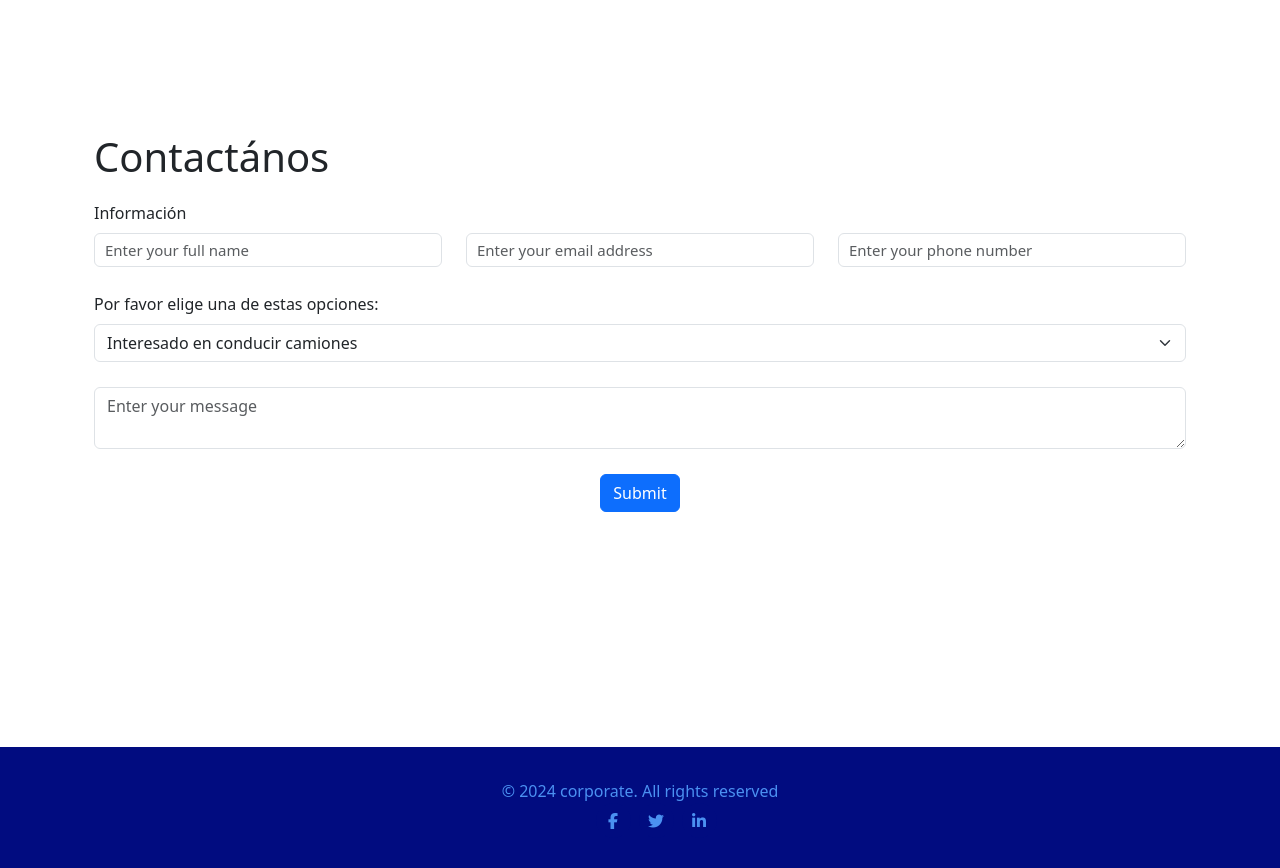
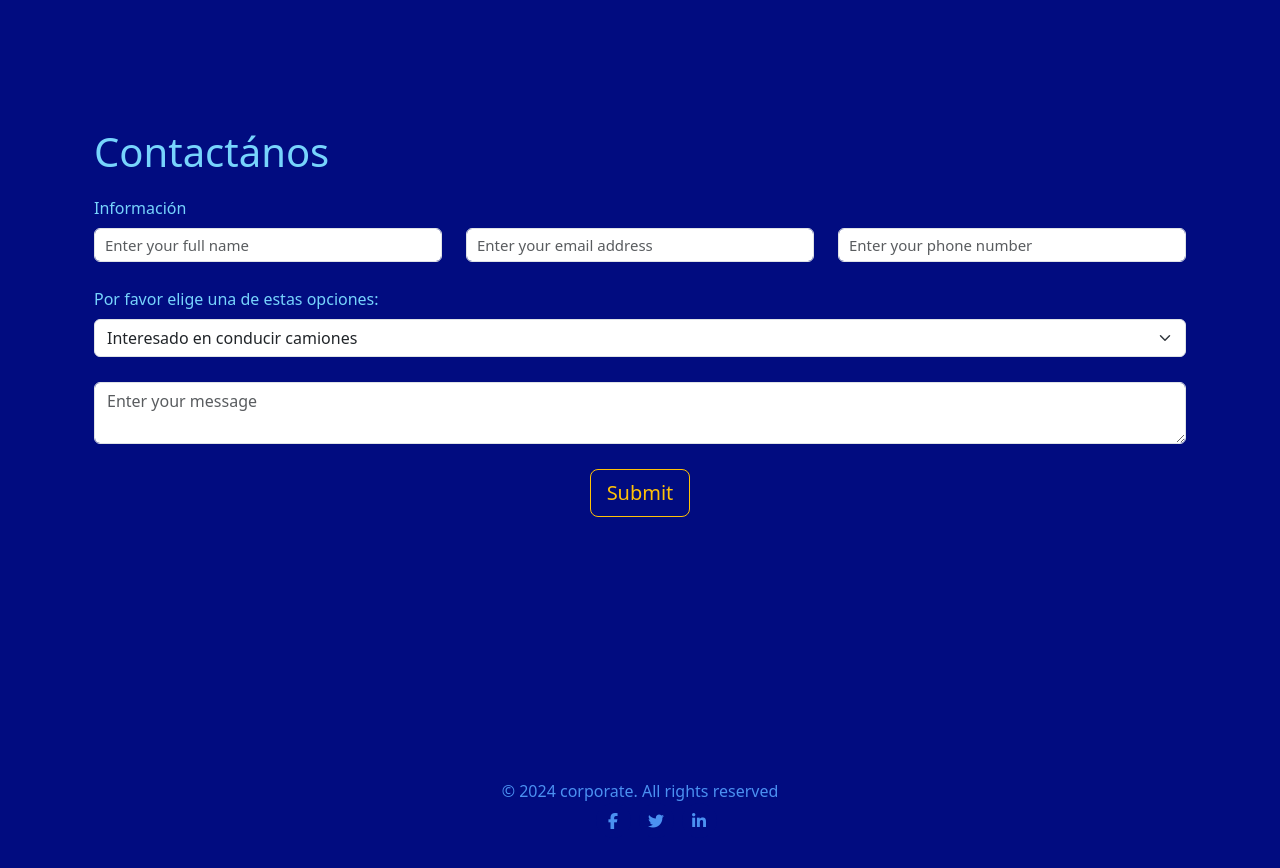
Before and after one commit to catalina-acosta/talentcol, a React (Create React App) app: page / in a window 1280 px wide. Shown: the part 2060-2928 px from the top of the page. Built offline with nearby package versions, Linux system fonts and the light colour scheme.

Commit message:
new form styling in place

```diff
--- a/src/App.css
+++ b/src/App.css
@@ -8,7 +8,7 @@
   --accent-color: #4B91F1;
 }
 
-html {
+html, main {
   background-color: var(--background-color);
 }
 
--- a/src/components/Contact.js
+++ b/src/components/Contact.js
@@ -38,7 +38,7 @@ function Contact() {
           </Col>
         </Row>
         <div className='btn-holder'>
-          <Button type='submit'>Submit</Button>
+          <Button variant="outline-warning" type='submit' size="lg" >Submit</Button>
         </div>
       </Form>
     </Container>
--- a/src/styles/Contact.css
+++ b/src/styles/Contact.css
@@ -17,7 +17,9 @@ textarea {
   padding: 5px 10px;
   font-size: 15px;
 }
-
+.form-label, .title-holder h1 {
+  color: var(--font-color)
+}
 .contact-block {
   position: relative;
 }
```
